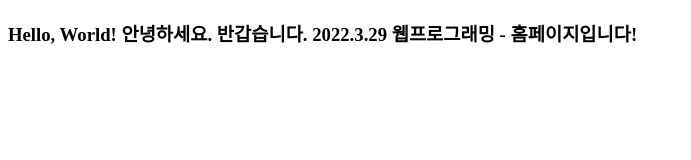
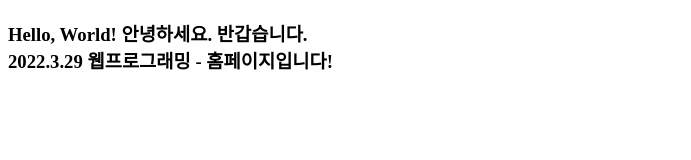
Before and after one commit to swch4e/swch4e.github.io-django2022-2, a plain HTML site: page index.html in a window 1280 px wide. Shown: the whole page, without its empty margins (0-691 px from the left). Drawn offline with Linux system fonts and the light colour scheme.

Commit message:
<br>추가

```diff
--- a/index.html
+++ b/index.html
@@ -6,7 +6,7 @@
     <body>
         <h3>
             Hello, World!
-            안녕하세요. 반갑습니다.
+            안녕하세요. 반갑습니다. <br>
             2022.3.29 웹프로그래밍 - 홈페이지입니다!
         </h3>
     </body>
```
